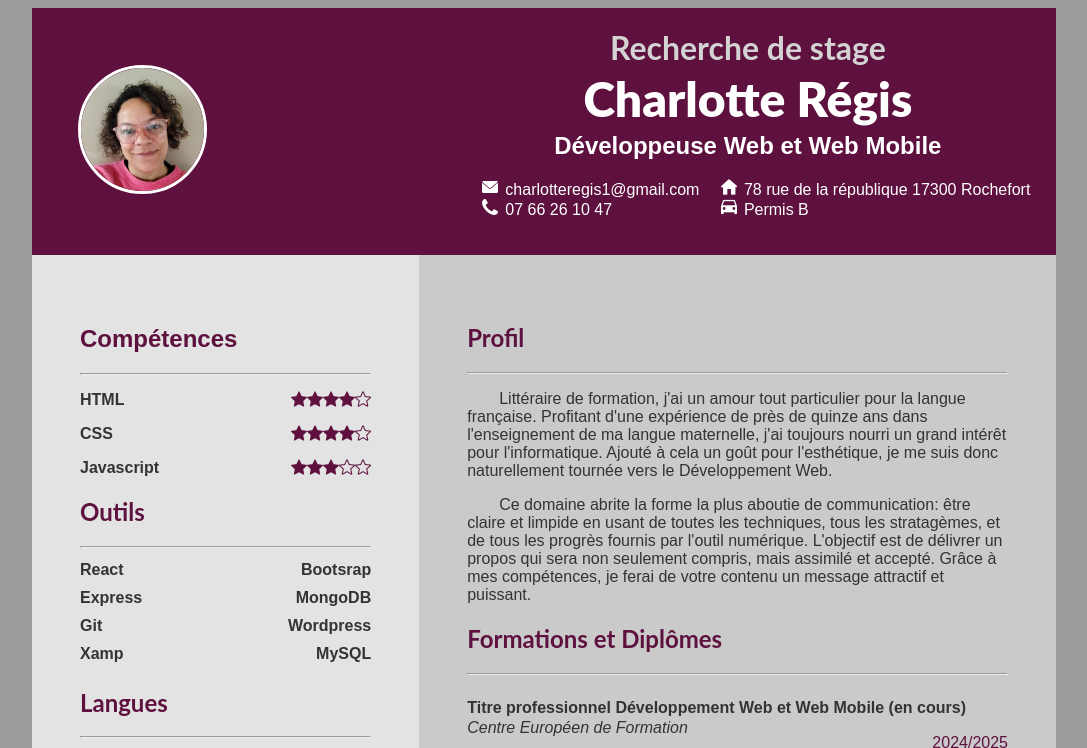
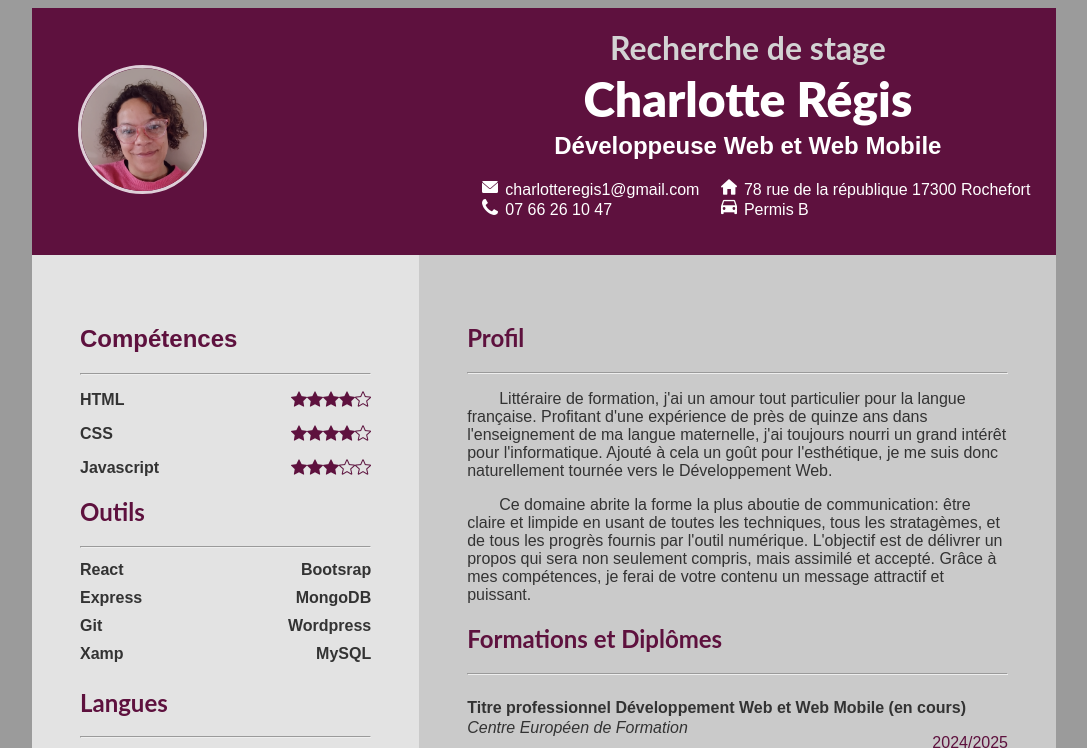
Before and after one commit to Charlotte-82/Charlotte-82.github.io, a plain HTML site: page index.html in a window 1280 px wide. In both pictures the pointer is over the picture 238 px from the left and 129 px from the top of the page. Shown: the top 748 px of the page, without its empty margins (96-1183 px from the left). Drawn offline with Linux system fonts and the light colour scheme; a web font is replaced by a local one.

Commit message:
modif portrait et curseur

```diff
--- a/assets/css/dynamichover.css
+++ b/assets/css/dynamichover.css
@@ -9,6 +9,11 @@ figure:hover {
   cursor: zoom-in;
 }
 
+.portrait:hover {
+  opacity: 0.8;
+  cursor: zoom-in;
+}
+
 .icone:hover {
   opacity: 0.5;
 }
```
